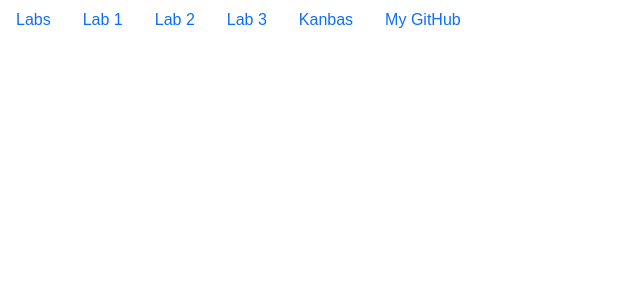
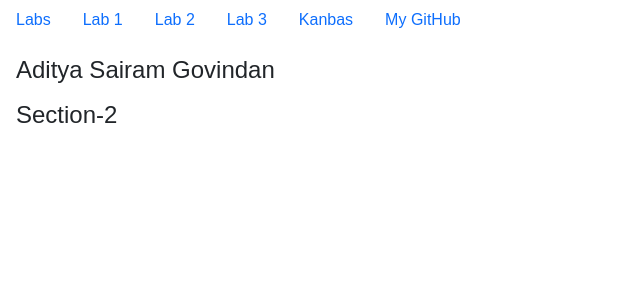
Before and after one commit to Aditya-sairam/kanbas-react-web-app-cs5610-2024, a React (Create React App) app: page /#/ in a window 1280 px wide. Shown: the top 300 px of the page, without its empty margins (0-640 px from the left). Built offline with nearby package versions, Linux system fonts and the light colour scheme.

Commit message:
Final changes A2 Assignment

```diff
--- a/src/Labs/TOC.tsx
+++ b/src/Labs/TOC.tsx
@@ -2,6 +2,7 @@ import { useLocation } from "react-router";
 export default function TOC() {
   const { pathname } = useLocation();
   return (
+    <div>
     <ul className="nav nav-pills">
       <li className="nav-item">
         <a id="wd-a" href="#/Labs" className="nav-link">
@@ -32,10 +33,15 @@ export default function TOC() {
         </a>
       </li>
       <li className="nav-item">
-        <a id="wd-k" href="https://github.com/Aditya-sairam" className="nav-link">
+        <a id="wd-k" href="https://github.com/Aditya-sairam/kanbas-react-web-app-cs5610-2024/tree/a2" className="nav-link">
           My GitHub
         </a>
       </li>
     </ul>
+    <div>
+      <h4 className="m-3">Aditya Sairam Govindan</h4>
+      <h4 className="m-3">Section-2</h4>
+    </div>
+    </div>
   );
 }
--- a/src/Labs/index.tsx
+++ b/src/Labs/index.tsx
@@ -15,6 +15,7 @@ export default function Labs() {
         <Route path="Lab3" element={<Lab3 />} />
 
 
+
         </Routes>
         </div>
 
```
